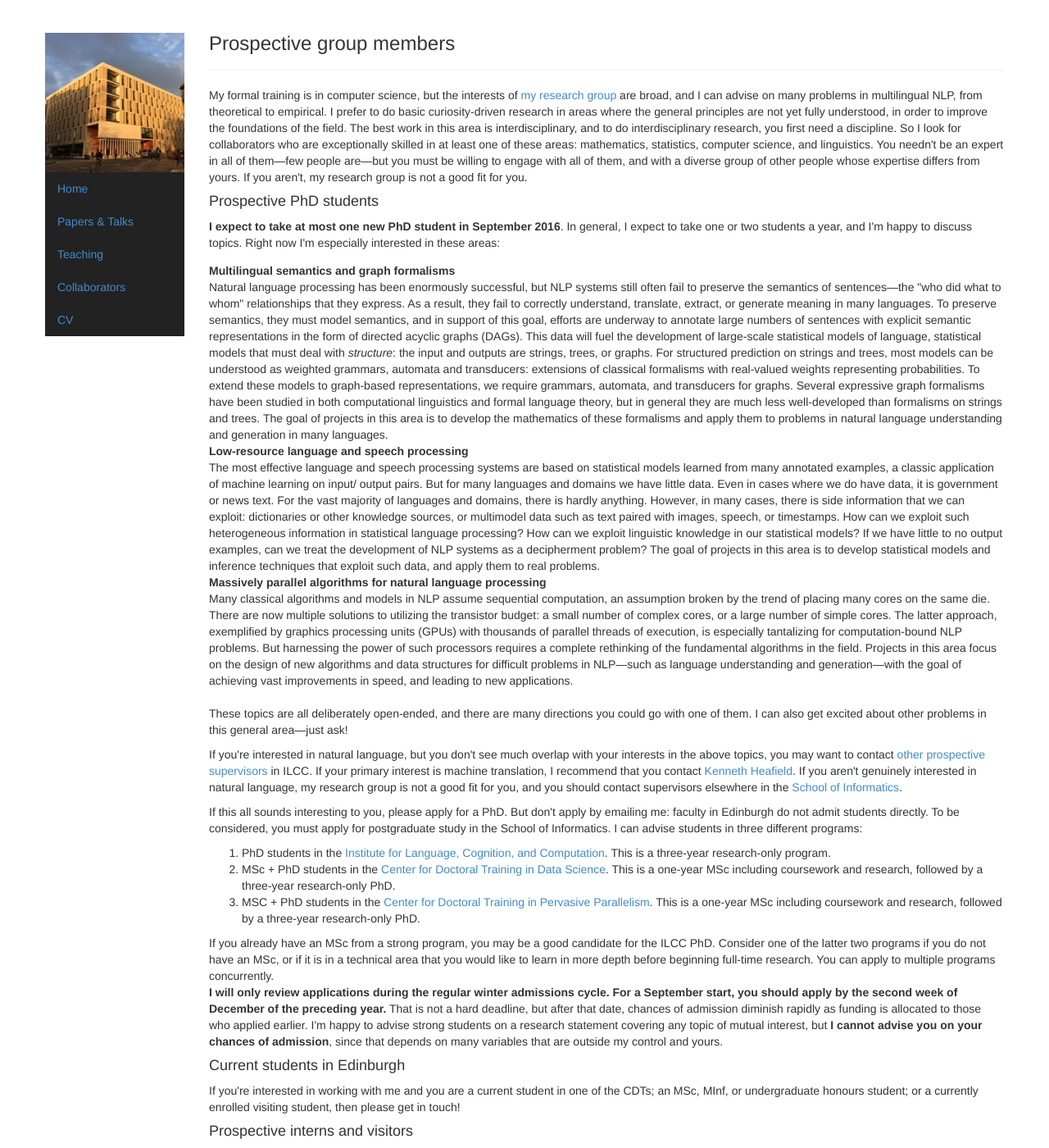
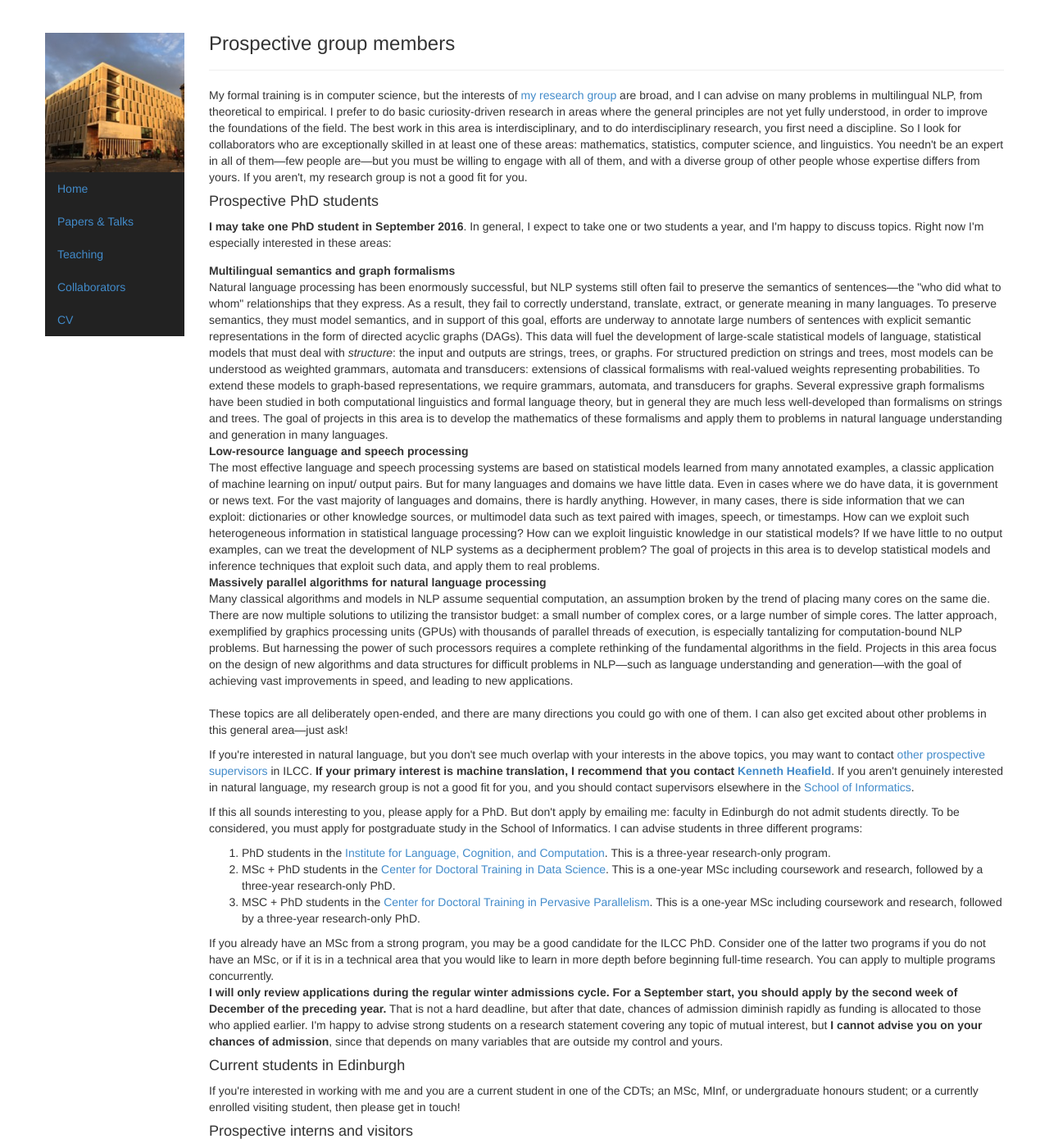
Before and after one commit to alopez/alopez.github.com, a Jekyll site: the page built from join.html, in a window 1280 px wide and 1400 px high. Shown: the whole window at 82% size. Built offline with Jekyll 4.4.1, drawn with Linux system fonts in a browser that asks for light colours.

Commit message:
update join

```diff
--- a/join.html
+++ b/join.html
@@ -22,7 +22,7 @@ If you aren't, my research group is not a good fit for you.
 
 <h4>Prospective PhD students</h4>
 
-<b>I expect to take at most one new PhD student in September 2016</b>. In
+<b>I may take one PhD student in September 2016</b>. In
 general, I expect to take one or two students a year, and I'm happy to
 discuss topics. Right now I'm especially interested in these areas:
 
@@ -89,8 +89,8 @@ in this general area&mdash;just ask!</p>
 <p>If you're interested in natural language, but you don't see much overlap
 with your interests in the above topics, you may want to contact
 <a href="http://www.ilcc.inf.ed.ac.uk/people">other prospective supervisors</a>
-in ILCC. If your primary interest is machine translation, I recommend that
-you contact <a href="https://kheafield.com/">Kenneth Heafield</a>.
+in ILCC. <b>If your primary interest is machine translation, I recommend that
+you contact <a href="https://kheafield.com/">Kenneth Heafield</a></b>.
 If you aren't genuinely interested in natural language, my research group is not a
 good fit for you, and you should contact
 supervisors elsewhere in the <a href="http://www.ed.ac.uk/informatics/">School
```
